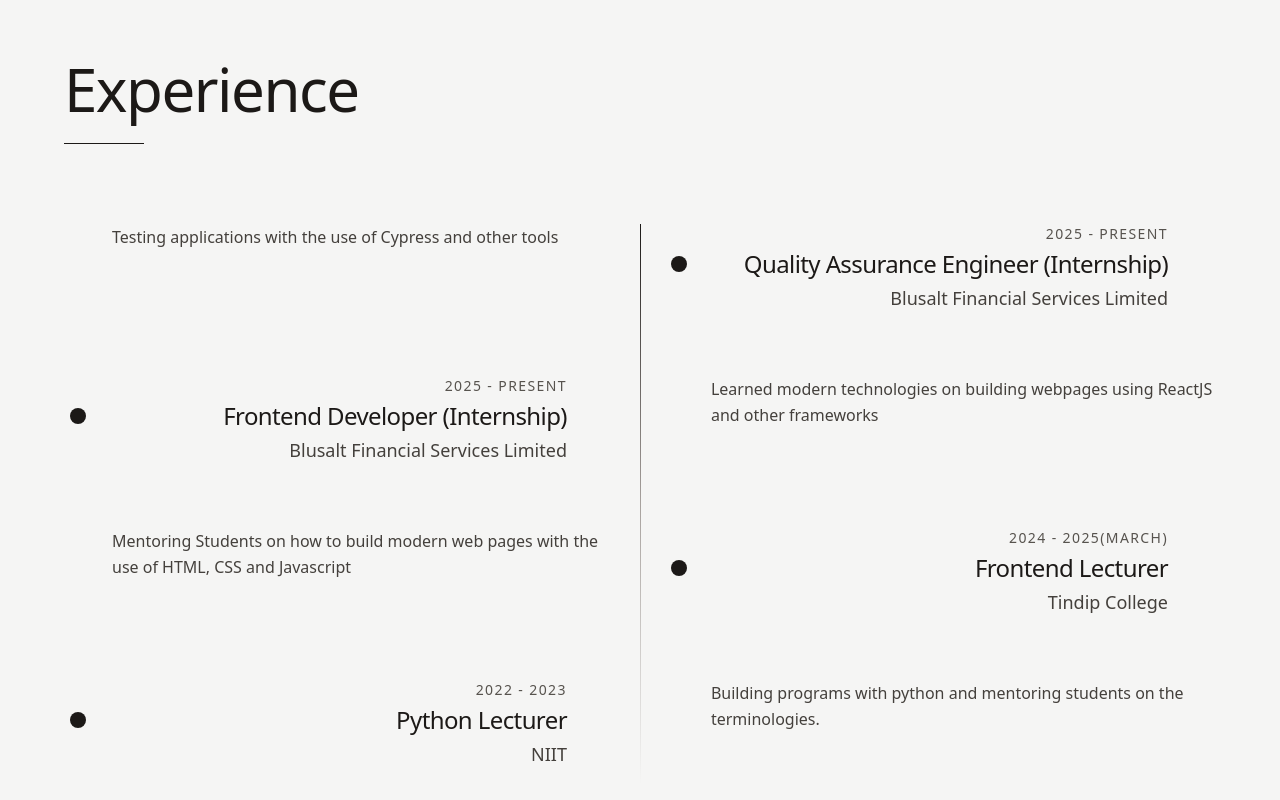
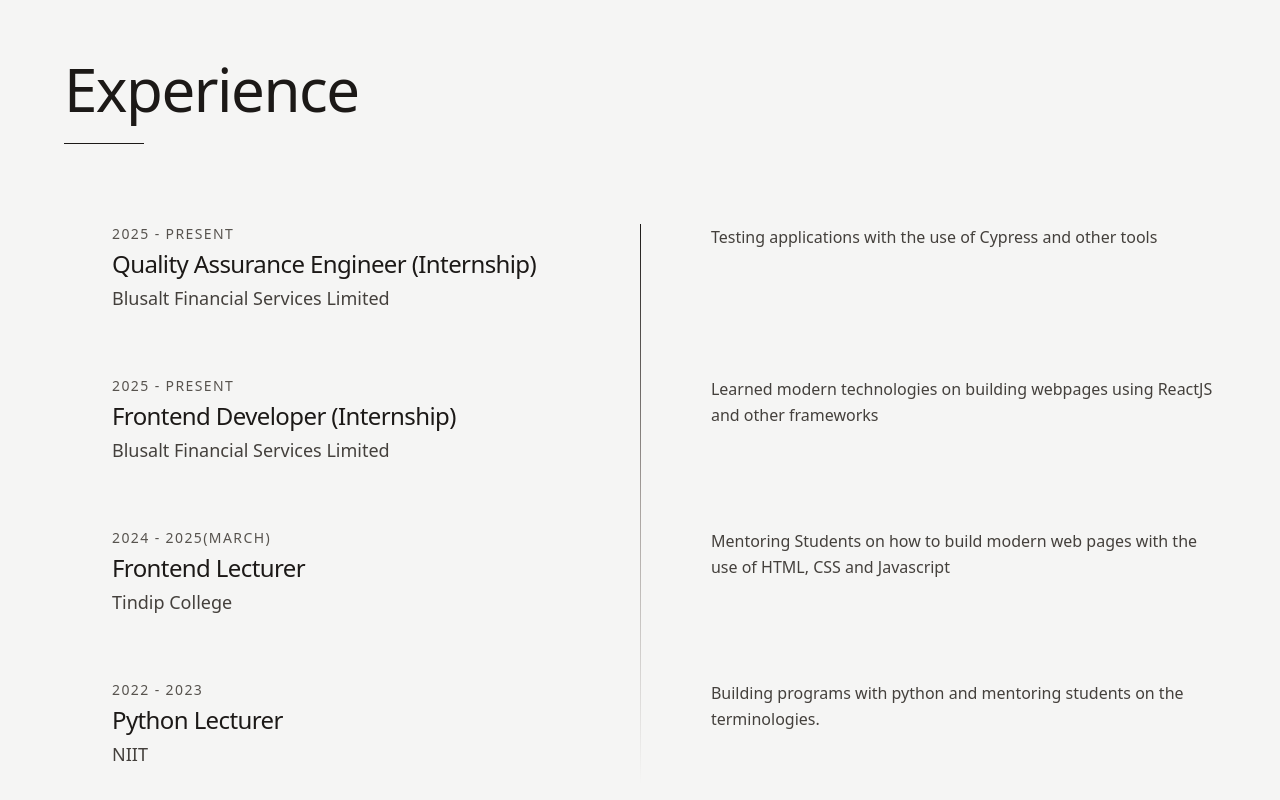
Before and after one commit to Vercetti1/MyPortfolio, a React (Vite) app: page / in a window 1280 px wide. Shown: the part 4838-5638 px from the top of the page. Built offline with nearby package versions, Linux system fonts and the light colour scheme.

Commit message:
final final push

```diff
--- a/src/components/Experience.tsx
+++ b/src/components/Experience.tsx
@@ -77,14 +77,14 @@ function ExperienceCard({
       }`}
       style={{ transitionDelay: `${index * 200}ms` }}
     >
-      <div className={`pl-6 md:pl-0 md:flex gap-12 ${index % 2 === 0 ? 'md:flex-row-reverse' : 'md:flex-row'}`}>
+      <div className="pl-6 md:pl-0 md:flex gap-12">
         <div className="md:w-1/2 relative">
-          <div className="absolute left-0 md:left-auto top-8 w-4 h-4 bg-stone-900 rounded-full -translate-x-1.5 md:translate-x-1.5" />
-          <div className="md:text-right md:pr-12">
+          <div className="absolute left-1/2 top-8 w-4 h-4 -translate-x-1.5" />
+          <div className="md:text-left md:ml-12">
             <div className="text-sm font-light text-stone-600 tracking-widest uppercase mb-1">
               {experience.year}
             </div>
-            <h3 className="text-2xl font-light text-stone-900 mb-1 tracking-tight ml-4">
+            <h3 className="text-2xl font-light text-stone-900 mb-1 tracking-tight">
               {experience.title}
             </h3>
             <p className="text-lg font-light text-stone-700 mb-4">{experience.company}</p>
```
